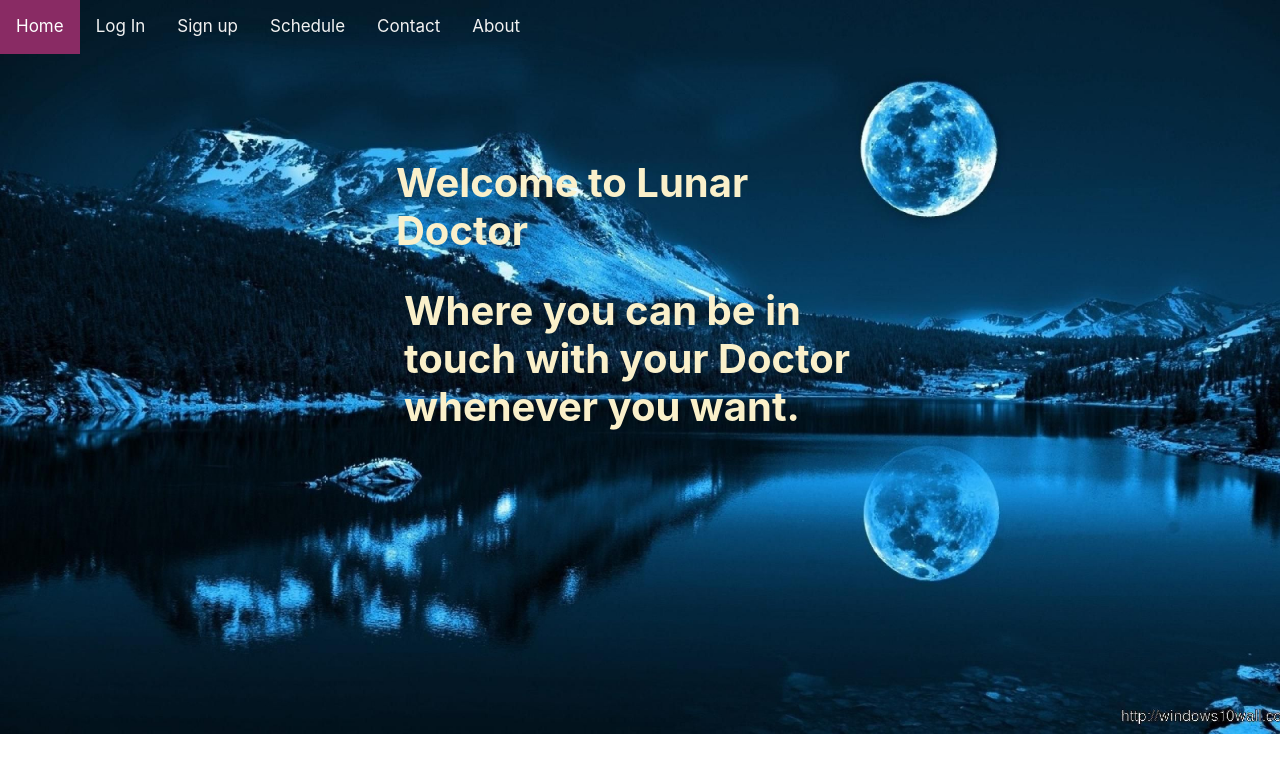
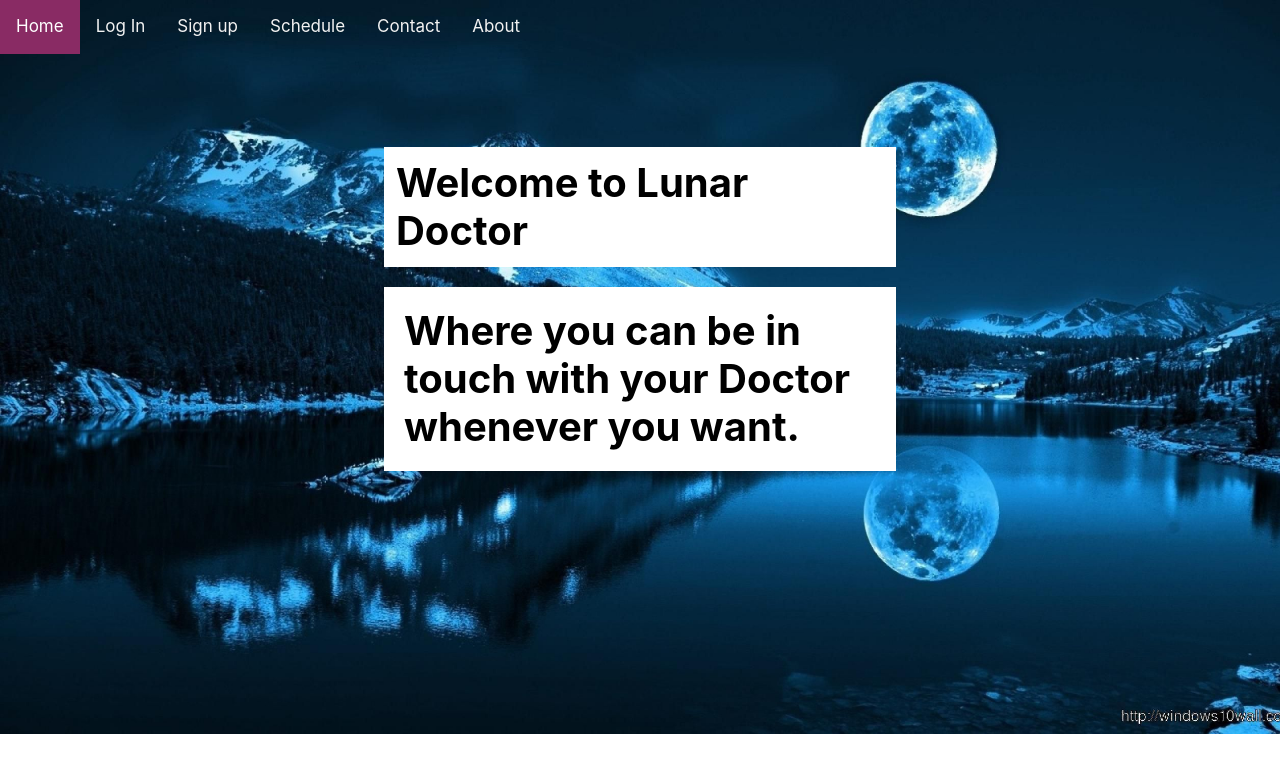
Before and after one commit to rogers0404/lunar-video-app, a React (Create React App) app in the folder client/: page / in a window 1280 px wide. Shown: the top 772 px of the page. Built offline with nearby package versions, Linux system fonts and the light colour scheme.

Commit message:
Merging into develop branch

```diff
--- a/client/src/components/Home/Home.js
+++ b/client/src/components/Home/Home.js
@@ -8,9 +8,10 @@ const Home = () => {
     <Container maxW="xl" centerContent>
       <Center>
         <Box padding="4"  color="#faf0ca" maxW="3xl">
-          <Heading as="h2" size="xl" fontSize={{ base: "20px", md: "34px", lg: "40px" }} padding="3">Welcome to Lunar Doctor</Heading>
+        <Heading as="h2" size="xl" color="black" backgroundColor="white" fontSize={{ base: "20px", md: "34px", lg: "40px" }} padding="3" margin="0 0 20px 0">Welcome to Lunar Doctor</Heading>
           <Heading></Heading>
-          <Heading as="h4" size="lg" fontSize={{ base: "20px", md: "34px", lg: "40px" }} padding="5">Where you can be in touch with your Doctor whenever you want.</Heading>
+          <Heading as="h4" size="lg" color="black" backgroundColor="white" fontSize={{ base: "20px", md: "34px", lg: "40px" }} padding="5">Where you can be in touch with your Doctor whenever you want.</Heading>
+
         </Box>
       </Center>
   </Container>
```
Also changed, not shown: 1 other file (tests, documents, lock files or other folders).
